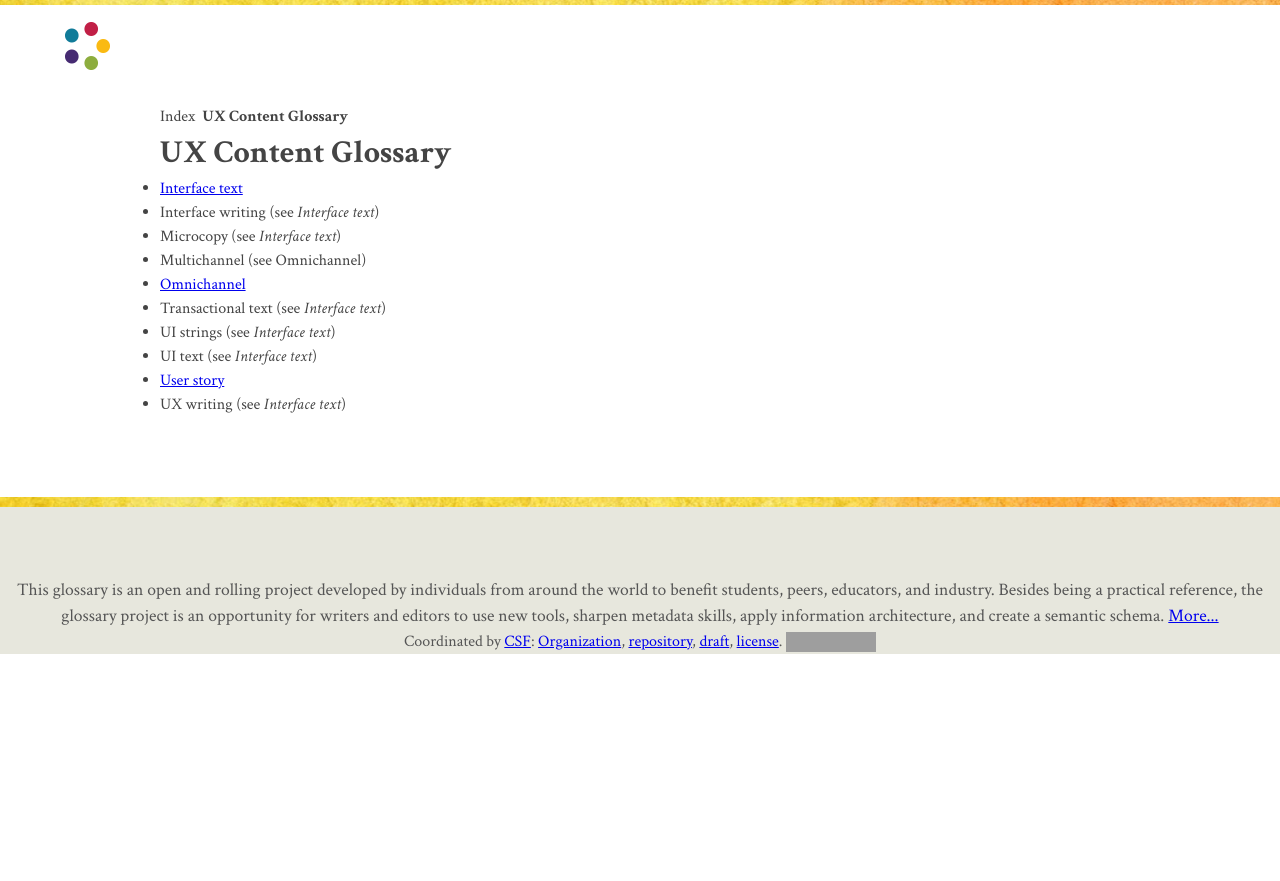
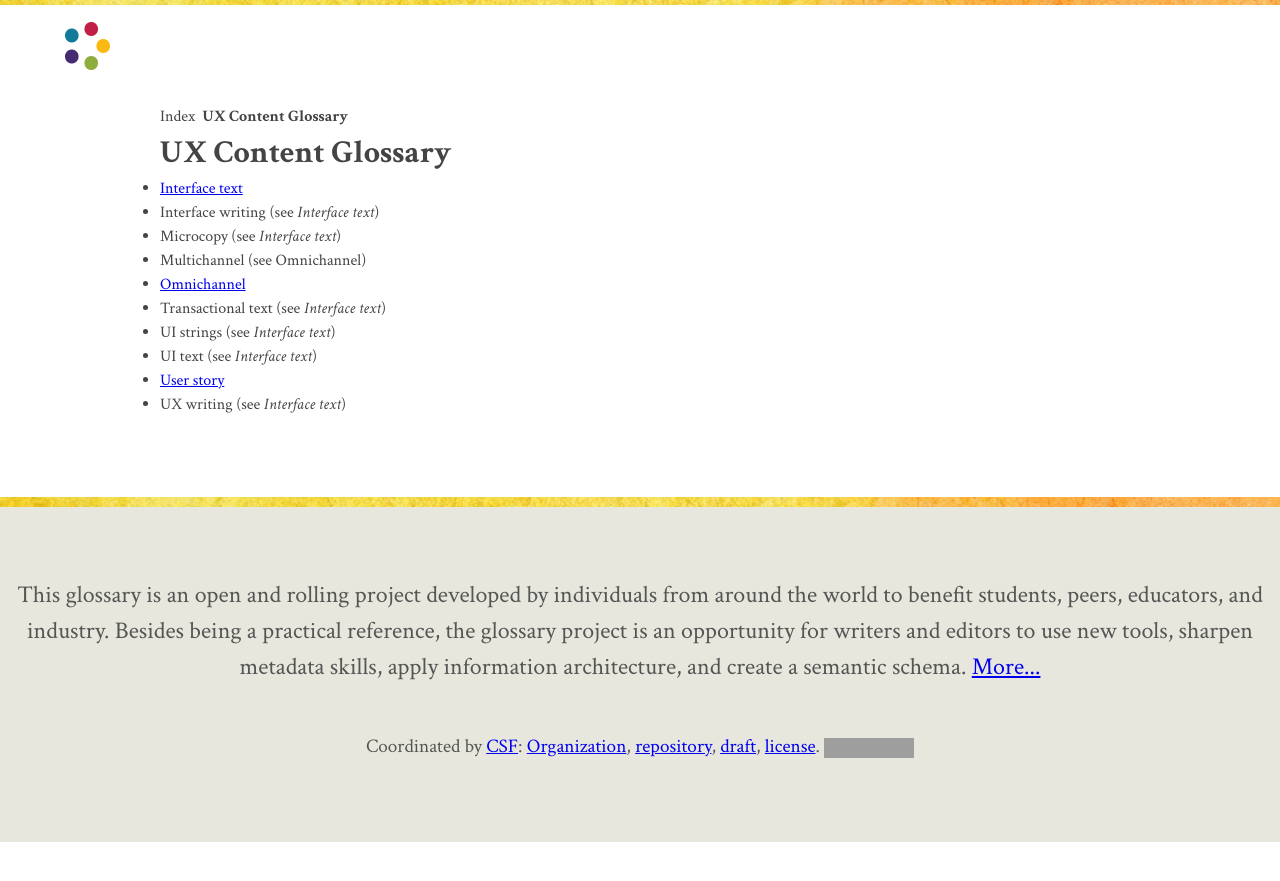
Before and after one commit to content-strategy-forum/csf-glossary, a Jekyll site: the page built from index.md, in a window 1280 px wide. Shown: the top 881 px of the page. Built offline with Jekyll 4.4.1, drawn with Linux system fonts in a browser that asks for light colours; some web fonts are replaced; grey boxes are pictures that could not be loaded.

Commit message:
footloose

```diff
--- a/assets/main.css
+++ b/assets/main.css
@@ -156,13 +156,10 @@ article a:hover { border-bottom-color: #fff; }
 footer {
 	text-align: center;
   padding-top: 5em;
+	padding-bottom: 5em;
   margin-top: 5em;
   background: #e7e7dd url(https://{% include domain.html %}/assets/brand/stripe.jpg) 75% -10px repeat-x;
 }
-
-.pitch { font-size: 1.5rem; }
-
-.legal { font-size: 1.2rem; }
 
 /* ---------------
    TYPOGRAPHY
@@ -189,10 +186,11 @@ h1.term-title { font-size: 3rem }
 
 .contributors,
 figcaption,
-.references,
-.legal { font-size: 1rem; }
+.references { font-size: 1rem; }
 
-.pitch { font-size: 1.1rem; }
+.pitch { font-size: 1.5rem; }
+
+.legal { font-size: 1.2rem; }
 
 /*
 ******** Font Style, Weight & Color
@@ -221,6 +219,8 @@ figcaption {
 	padding-top: 1.5em;
 	padding-bottom: 1em;
 }
+
+.pitch { margin-bottom: 2em; }
 
 
 /* ----------------------------------
```
